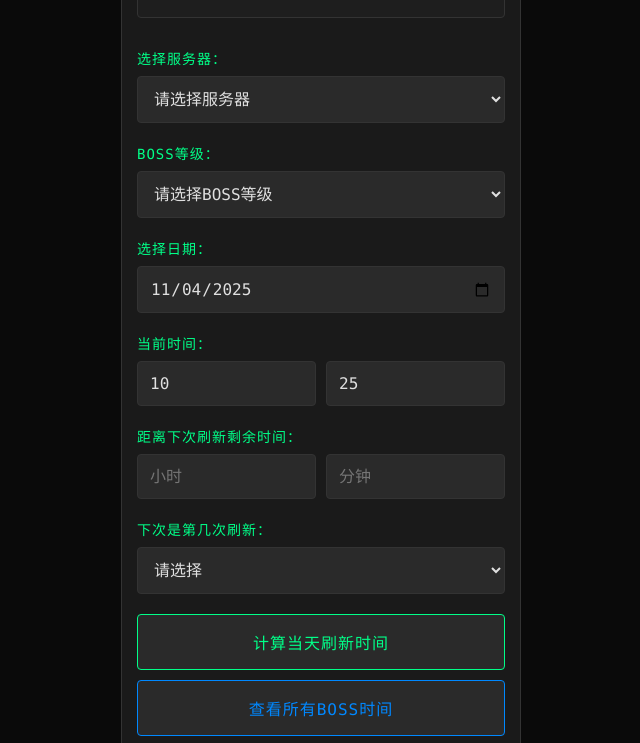
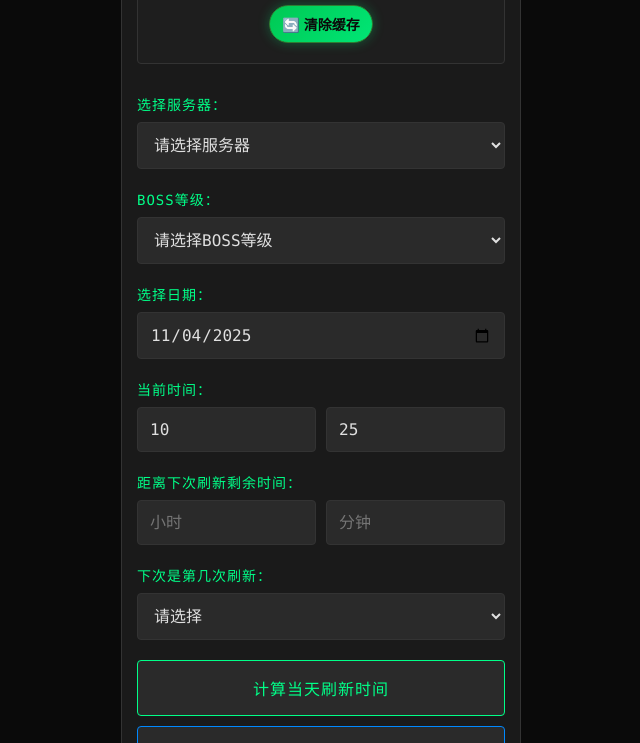
Before and after one commit to seans7779/nykd-boss-refresh, a plain HTML site: page index.html in a window 1280 px wide. Shown: the part 99-842 px from the top of the page, without its empty margins (319-959 px from the left). Drawn offline with Linux system fonts and the light colour scheme.

Commit message:
feat(缓存): 添加清除应用缓存功能
添加清除缓存按钮及相关逻辑，包括注销Service Worker、清理CacheStorage和强制刷新页面

```diff
--- a/app.js
+++ b/app.js
@@ -827,7 +827,7 @@ function calculateBossTime() {
 // 显示所有BOSS列表
 function showBossList() {
     const bossListDiv = document.getElementById('bossList');
-    const bossListContent = document.getElementById('bossListContent');
+    bossListContent = document.getElementById('bossListContent');
 
     let html = '';
 
@@ -1124,7 +1124,7 @@ function saveManageBossImage() {
             alert('图片保存失败！');
         }
     };
-    reader.readAsDataURL(imageFile);
+    reader.readAsDataURL(file);
 }
 
 // 加载BOSS图片列表
@@ -1491,6 +1491,42 @@ function toggleBossManagement() {
     }
 }
 
+function clearAppCache() {
+    const btn = document.getElementById('clearCacheBtn');
+    if (btn) {
+        btn.disabled = true;
+        btn.textContent = '正在清除缓存...';
+    }
+    (async () => {
+        try {
+            // 注销 Service Worker
+            if ('serviceWorker' in navigator) {
+                const regs = await navigator.serviceWorker.getRegistrations();
+                await Promise.all(regs.map(r => r.unregister()));
+            }
+            // 清理 CacheStorage
+            if ('caches' in window) {
+                const keys = await caches.keys();
+                await Promise.all(keys.map(k => caches.delete(k)));
+            }
+            // 使用时间戳参数进行强制刷新，避免命中HTTP缓存
+            const url = new URL(window.location.href);
+            url.searchParams.set('t', Date.now().toString());
+            // 延迟一点点，确保SW注销生效
+            setTimeout(() => {
+                window.location.replace(url.toString());
+            }, 150);
+        } catch (err) {
+            console.error('清除缓存失败:', err);
+            alert('清除缓存失败，请手动刷新或在浏览器设置中清理缓存');
+            if (btn) {
+                btn.disabled = false;
+                btn.textContent = '🔄 清除缓存';
+            }
+        }
+    })();
+}
+
 // 加载服务器列表
 function loadServersList() {
     const serversList = document.getElementById('serversList');
--- a/index.html
+++ b/index.html
@@ -955,13 +955,39 @@
                 justify-content: center;
             }
         }
-    </style>
+    /* 清除缓存按钮样式 */
+.clear-cache-btn {
+    margin-top: 8px;
+    padding: 8px 12px;
+    background: linear-gradient(135deg, #00c853, #00e676);
+    color: #0a0a0a;
+    border: 1px solid #2e7d32;
+    border-radius: 20px;
+    cursor: pointer;
+    font-size: 14px;
+    font-weight: bold;
+    box-shadow: 0 0 12px rgba(0, 230, 118, 0.3);
+    transition: all 0.2s ease;
+}
+.clear-cache-btn:hover {
+    transform: translateY(-1px);
+    box-shadow: 0 0 16px rgba(0, 230, 118, 0.4);
+}
+.clear-cache-btn:disabled {
+    opacity: 0.7;
+    cursor: not-allowed;
+    filter: grayscale(20%);
+}
+</style>
 </head>
 <body>
     <div class="container">
         <div class="header">
             <h1>诺亚传说BOSS刷新</h1>
             <p>精准计算BOSS复活时间</p>
+            <button id="clearCacheBtn" class="clear-cache-btn" onclick="clearAppCache()">
+                🔄 清除缓存
+            </button>
         </div>
 
         <div class="form-group">
@@ -1187,6 +1213,43 @@
             });
         </script>
 
+        <!-- 清除缓存逻辑 -->
+        <script>
+            async function clearAppCache() {
+                const btn = document.getElementById('clearCacheBtn');
+                if (btn) {
+                    btn.disabled = true;
+                    btn.textContent = '清理中…';
+                }
+                try {
+                    // 注销所有Service Worker
+                    if ('serviceWorker' in navigator) {
+                        const regs = await navigator.serviceWorker.getRegistrations();
+                        await Promise.all(regs.map(r => r.unregister()));
+                    }
+                    // 清理所有Cache Storage
+                    if ('caches' in window) {
+                        const keys = await caches.keys();
+                        await Promise.all(keys.map(k => caches.delete(k)));
+                    }
+                    // 清理本地存储数据
+                    try { localStorage.removeItem('nykd-boss-data'); } catch (e) {}
+                    // 强制带缓存破坏参数刷新
+                    const url = new URL(window.location.href);
+                    url.searchParams.set('_', Date.now().toString());
+                    if (btn) btn.textContent = '已清理，正在刷新…';
+                    window.location.replace(url.toString());
+                } catch (err) {
+                    console.error('清除缓存失败:', err);
+                    if (btn) {
+                        btn.disabled = false;
+                        btn.textContent = '🔄 清除缓存';
+                    }
+                    alert('清除缓存失败，请手动刷新或重启浏览器。');
+                }
+            }
+        </script>
+
         <!-- 编辑模态框 -->
         <div id="editModal" class="modal">
             <div class="modal-content">
```
